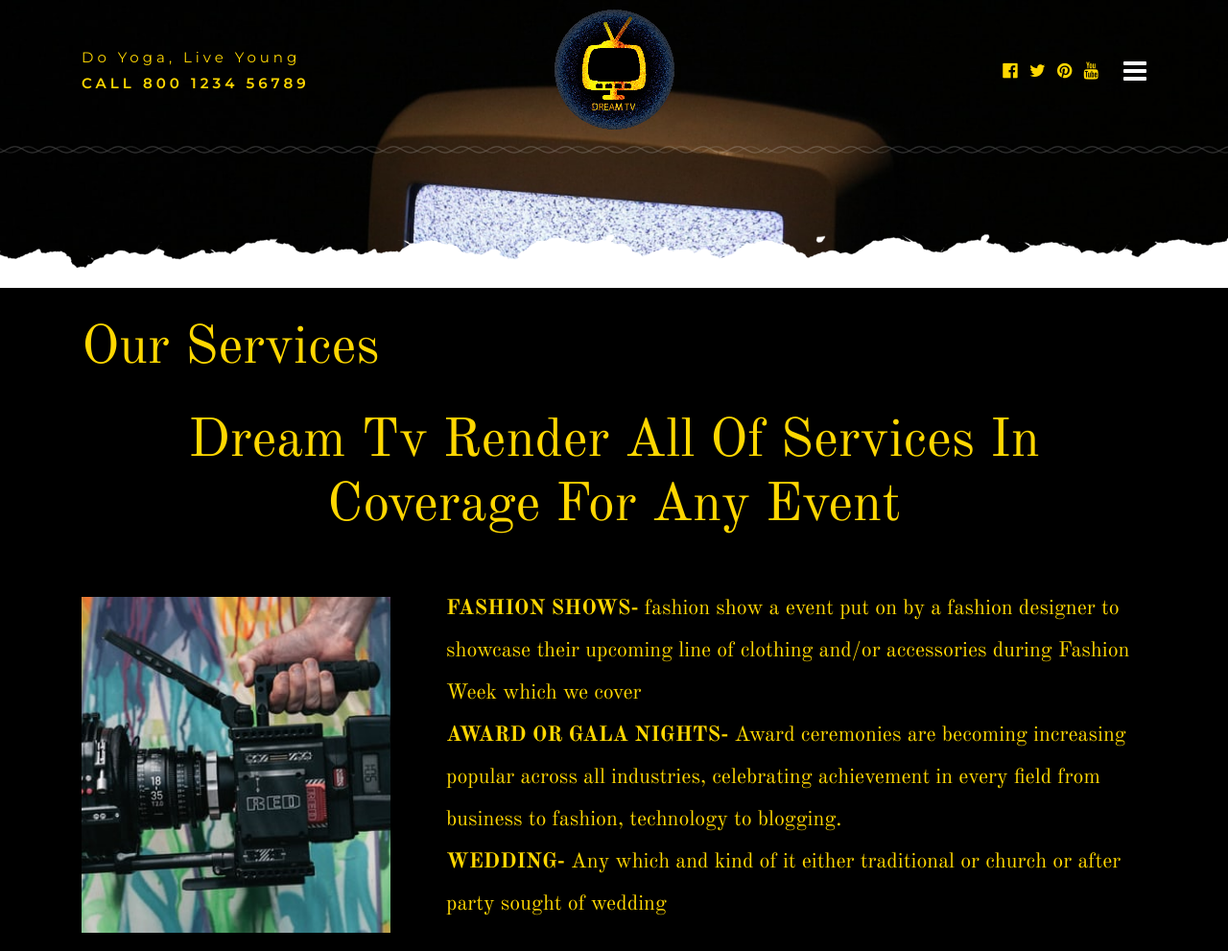
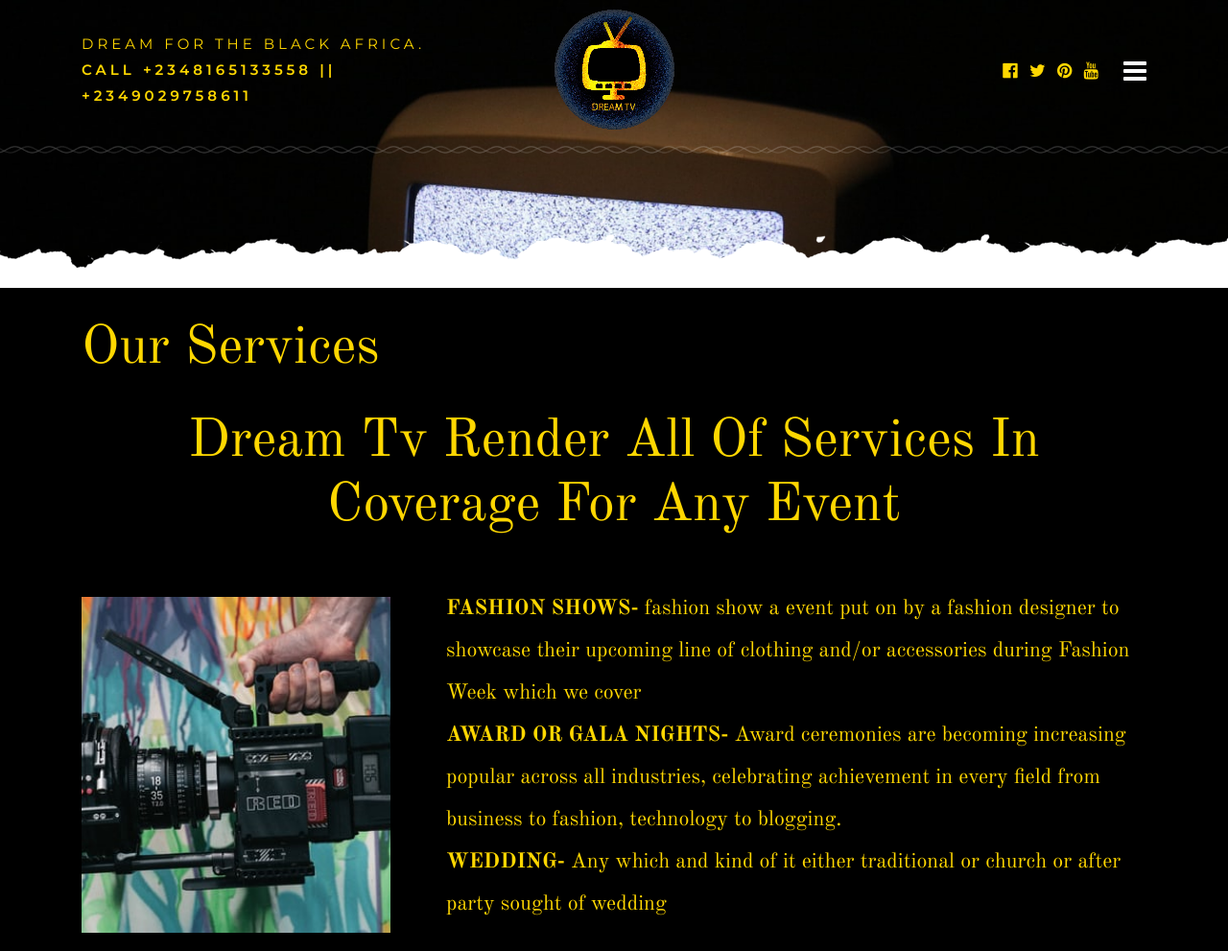
Before and after one commit to Ogideolu/DreamTv.com, a plain HTML site: page services.html in a window 1280 px wide. Shown: the top 991 px of the page at 96% size. Drawn offline with nearby package versions, Linux system fonts and the light colour scheme.

Commit message:
Update Services.html
some little bug fixes and also some updates released.

more updates coming soon!

```diff
--- a/services.html
+++ b/services.html
@@ -39,7 +39,7 @@
                 <!--Row Start-->
                 <div class="row">
                     <div class="col-lg-5 col-md-5 align-self-center left-side">
-                        <p style="color: gold;">Do Yoga, Live Young <span style="color: gold;">call 800 1234 56789</span></p>
+                        <p style="color: gold;">DREAM FOR THE BLACK AFRICA. <span style="color: gold;">CALL +2348165133558 || +2349029758611</span></p>
                     </div>
                     <div class="col-lg-2 col-md-2 col-5 align-self-center logo">
                         <a href="index.html"><img src="images/nav-logo4.png" alt="logo"></a>
```
